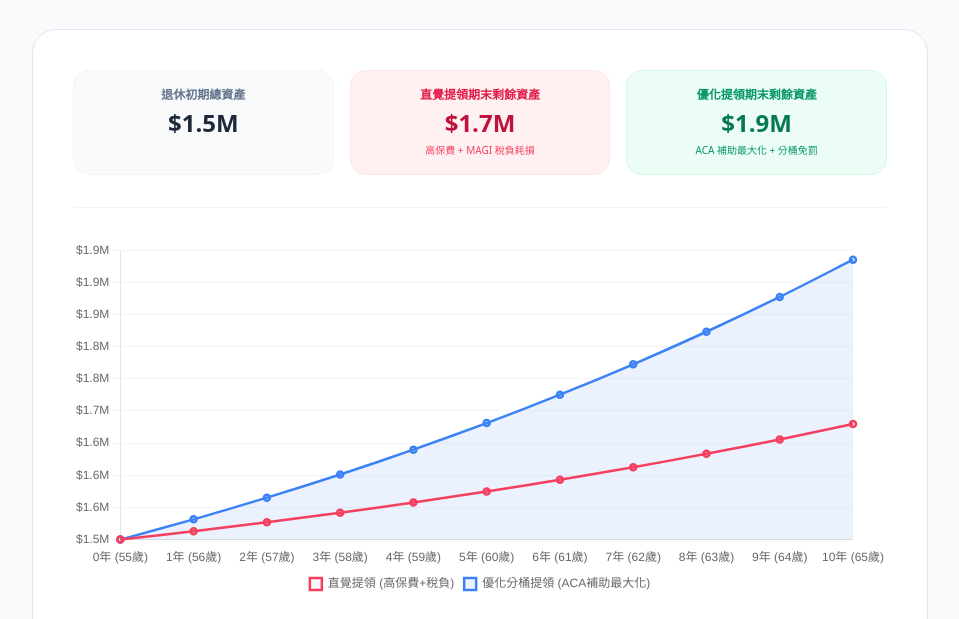
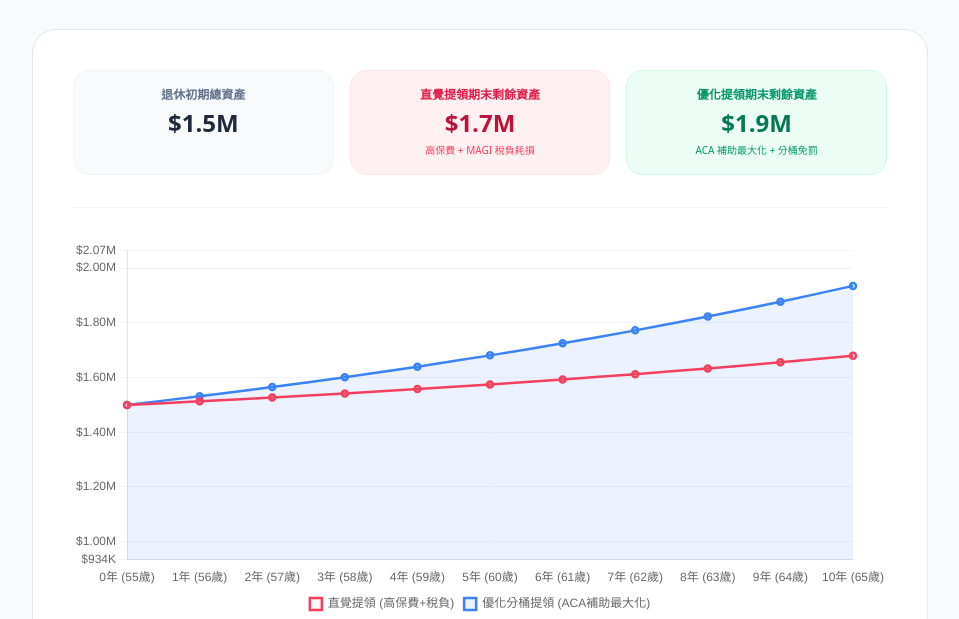
Before and after one commit to TechRichMind/tech-fire-tool, a plain HTML site: page index.html in a window 1280 px wide. Shown: the part 181-800 px from the top of the page, without its empty margins (160-1119 px from the left). Drawn offline with nearby package versions, Linux system fonts and the light colour scheme.

Commit message:
Update index.html

```diff
--- a/index.html
+++ b/index.html
@@ -4,9 +4,7 @@
   <meta charset="UTF-8">
   <meta name="viewport" content="width=device-width, initial-scale=1.0">
   <title>科技人提早退休 (FIRE) 健保斷崖與資產提領動態模擬器</title>
-  <!-- Tailwind CSS -->
   <script src="https://cdn.tailwindcss.com"></script>
-  <!-- Chart.js 純前端圖表庫 -->
   <script src="https://cdn.jsdelivr.net/npm/chart.js"></script>
 </head>
 <body class="bg-slate-50 text-slate-800 min-h-screen py-10 px-4">
@@ -47,7 +45,7 @@
       </div>
 
       <!-- Chart Container -->
-      <div class="relative w-full h-[300px] sm:h-[360px] mb-8">
+      <div class="relative w-full h-[320px] sm:h-[380px] mb-8">
         <canvas id="fireChart"></canvas>
       </div>
 
@@ -104,7 +102,7 @@
         </div>
       </div>
 
-      <!-- Comparison Cards (動態對比卡片區塊) -->
+      <!-- Comparison Cards -->
       <div class="border-t border-slate-100 pt-8">
         <h3 id="comparison-title" class="text-sm font-bold text-slate-800 mb-4">
           10 年提領成本與資產對比 (55-65 歲)
@@ -172,7 +170,6 @@
       const startAge = 55;
       const endAge = startAge + years;
 
-      // 更新 Slider 數值文字與年齡連動標籤
       document.getElementById('label-portfolio').innerText = '$' + portfolio.toLocaleString();
       document.getElementById('label-spending').innerText = '$' + spending.toLocaleString();
       document.getElementById('label-return').innerText = (r * 100).toFixed(1) + '%';
@@ -188,7 +185,6 @@
       document.getElementById('label-years').innerText = `${years} 年${ageNote}`;
       document.getElementById('stat-initial').innerText = formatCurrency(portfolio);
 
-      // 動態更新對比卡片區塊標題與描述
       document.getElementById('comparison-title').innerText = `${years} 年提領成本與資產對比 (55-${endAge} 歲)`;
       document.getElementById('savings-title').innerText = `${years} 年累積預估省下稅費與健保支出`;
 
@@ -200,7 +196,6 @@
         document.getElementById('desc-optimized').innerText = '控制 MAGI 享受高額 Silver Plan 補助，差額由免稅池補足。';
       }
 
-      // 每年差額約 $18,500
       const totalSavings = 18500 * years;
       document.getElementById('total-savings').innerText = '$' + totalSavings.toLocaleString();
 
@@ -228,20 +223,33 @@
         optimizedData.push(Math.round(optBal));
       }
 
-      // 更新指標卡片
       document.getElementById('stat-naive').innerText = formatCurrency(naiveData[naiveData.length - 1]);
       document.getElementById('stat-optimized').innerText = formatCurrency(optimizedData[optimizedData.length - 1]);
 
-      return { labels, naiveData, optimizedData };
+      // 核心算法：以 portfolio 為基準計算上下對稱距離，鎖定起始點在垂直正中心
+      const allValues = [...naiveData, ...optimizedData];
+      const maxVal = Math.max(...allValues);
+      const minVal = Math.min(...allValues);
+      const deltaUp = Math.abs(maxVal - portfolio);
+      const deltaDown = Math.abs(portfolio - minVal);
+      const maxDelta = Math.max(deltaUp, deltaDown);
+      const buffer = Math.max(maxDelta * 1.3, portfolio * 0.2);
+
+      const yMin = Math.max(0, portfolio - buffer);
+      const yMax = portfolio + buffer;
+
+      return { labels, naiveData, optimizedData, yMin, yMax, portfolio };
     }
 
     function renderChart() {
-      const { labels, naiveData, optimizedData } = calculateData();
+      const { labels, naiveData, optimizedData, yMin, yMax, portfolio } = calculateData();
 
       if (fireChart) {
         fireChart.data.labels = labels;
         fireChart.data.datasets[0].data = naiveData;
         fireChart.data.datasets[1].data = optimizedData;
+        fireChart.options.scales.y.min = yMin;
+        fireChart.options.scales.y.max = yMax;
         fireChart.update();
         return;
       }
@@ -290,12 +298,27 @@
           },
           scales: {
             y: {
+              min: yMin,
+              max: yMax,
               ticks: {
                 callback: function(value) {
-                  return formatCurrency(value);
+                  if (value >= 1000000) {
+                    return '$' + (value / 1000000).toFixed(2) + 'M';
+                  }
+                  if (value >= 1000) {
+                    return '$' + Math.round(value / 1000) + 'K';
+                  }
+                  return '$' + Math.round(value);
                 }
               },
-              grid: { color: '#f1f5f9' }
+              grid: {
+                color: function(context) {
+                  return context.tick.value === portfolio ? '#cbd5e1' : '#f1f5f9';
+                },
+                lineWidth: function(context) {
+                  return context.tick.value === portfolio ? 1.5 : 1;
+                }
+              }
             },
             x: {
               grid: { display: false }
```
